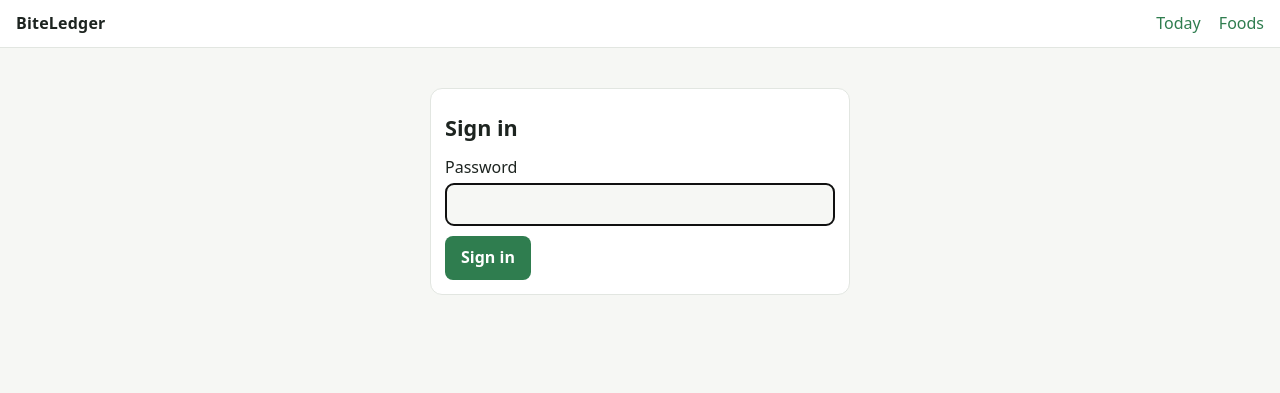
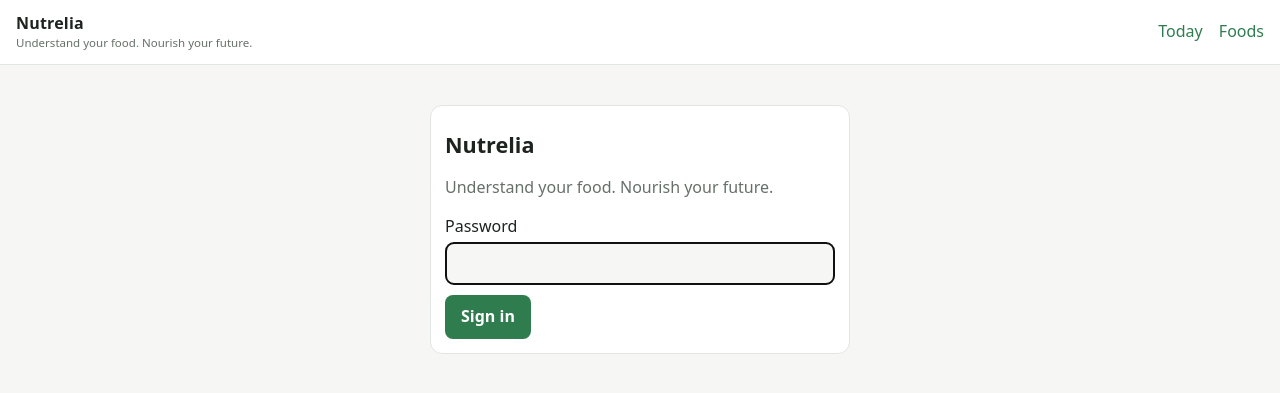
Before and after one commit to sankumar76/Nutrelia, a Flask app: page /login in a window 1280 px wide. Shown: the top 393 px of the page. Run offline with Flask 3, Linux system fonts and the light colour scheme.

Commit message:
Rename to Nutrelia and add tagline
Co-Authored-By: Claude Opus 5.5 (1M context) <noreply@anthropic.com>
Claude-Session: https://claude.ai/code/session_019tM5qHYoUiy84ubp6MqWkT

```diff
--- a/app.py
+++ b/app.py
@@ -1,4 +1,4 @@
-"""BiteLedger web app: build a day's food log by listing what you ate."""
+"""Nutrelia web app: build a day's food log by listing what you ate."""
 from __future__ import annotations
 
 import hmac
@@ -13,14 +13,14 @@ from flask import Flask, abort, flash, g, redirect, render_template, request, se
 ROOT = Path(__file__).resolve().parent
 sys.path.insert(0, str(ROOT))
 
-from biteledger import db, matching  # noqa: E402
-from biteledger.diary_parser import NUTRIENTS  # noqa: E402
+from nutrelia import db, matching  # noqa: E402
+from nutrelia.diary_parser import NUTRIENTS  # noqa: E402
 
 app = Flask(__name__)
-app.secret_key = os.environ.get("BITELEDGER_SECRET_KEY", "dev-only-change-me")
+app.secret_key = os.environ.get("NUTRELIA_SECRET_KEY", "dev-only-change-me")
 app.config.update(SESSION_COOKIE_HTTPONLY=True, SESSION_COOKIE_SAMESITE="Lax",
                   PERMANENT_SESSION_LIFETIME=timedelta(days=60))
-PASSWORD = os.environ.get("BITELEDGER_PASSWORD", "")
+PASSWORD = os.environ.get("NUTRELIA_PASSWORD", "")
 UNITS = {"calories": "", "carbs": "g", "fat": "g", "protein": "g", "cholesterol": "mg", "sodium": "mg", "sugar": "g", "fiber": "g"}
 
 
--- a/biteledger/db.py
+++ b/nutrelia/db.py
@@ -42,7 +42,7 @@ MEAL_ORDER = ["Breakfast", "Lunch", "Dinner", "Snacks"]
 
 
 def db_path() -> str:
-    return os.environ.get("BITELEDGER_DB", str(Path(__file__).resolve().parent.parent / "data" / "biteledger.db"))
+    return os.environ.get("NUTRELIA_DB", str(Path(__file__).resolve().parent.parent / "data" / "nutrelia.db"))
 
 
 def connect(path: str | None = None) -> sqlite3.Connection:
--- a/scripts/import_diary.py
+++ b/scripts/import_diary.py
@@ -1,4 +1,4 @@
-"""Import MyFitnessPal Printable Diary PDFs into BiteLedger.
+"""Import MyFitnessPal Printable Diary PDFs into Nutrelia.
 
     python scripts/import_diary.py MyFitnessPal_Oct_2025.pdf MyFitnessPal_Nov_2025.pdf ...
 
@@ -15,8 +15,8 @@ from pathlib import Path
 ROOT = Path(__file__).resolve().parent.parent
 sys.path.insert(0, str(ROOT))
 
-from biteledger import db  # noqa: E402
-from biteledger.diary_parser import DiaryEntry, parse_pdf, parse_text  # noqa: E402
+from nutrelia import db  # noqa: E402
+from nutrelia.diary_parser import DiaryEntry, parse_pdf, parse_text  # noqa: E402
 
 HISTORY_CSV = ROOT / "data" / "diary_history.csv"
 
--- a/static/style.css
+++ b/static/style.css
@@ -68,3 +68,8 @@ details form { margin-top: 10px; }
 .amount.inline { display: flex; align-items: center; gap: 6px; }
 .warn-text { color: var(--warn); flex-basis: 100%; }
 .amount-row .qty, .amount .qty { width: 84px; flex: none; margin: 0; }
+.brand .tagline { display: block; font-size: .72rem; font-weight: 400; color: var(--muted); letter-spacing: 0; }
+.top { gap: 12px; }
+.top nav { white-space: nowrap; flex-shrink: 0; }
+.top nav a { margin-left: 12px; }
+@media (max-width: 420px) { .top nav a { margin-left: 10px; font-size: .95rem; } }
--- a/templates/base.html
+++ b/templates/base.html
@@ -3,12 +3,13 @@
 <head>
   <meta charset="utf-8">
   <meta name="viewport" content="width=device-width, initial-scale=1">
-  <title>{% block title %}BiteLedger{% endblock %}</title>
+  <meta name="description" content="Nutrelia: Understand your food. Nourish your future.">
+  <title>{% block title %}Nutrelia{% endblock %}</title>
   <link rel="stylesheet" href="{{ url_for('static', filename='style.css') }}">
 </head>
 <body>
   <header class="top">
-    <a class="brand" href="{{ url_for('index') }}">BiteLedger</a>
+    <a class="brand" href="{{ url_for('index') }}">Nutrelia<span class="tagline">Understand your food. Nourish your future.</span></a>
     <nav>
       <a href="{{ url_for('index') }}">Today</a>
       <a href="{{ url_for('foods') }}">Foods</a>
--- a/templates/day.html
+++ b/templates/day.html
@@ -1,6 +1,6 @@
 {% extends "base.html" %}
 {% from "_macros.html" import nutrient_cells, nutrient_head with context %}
-{% block title %}{{ d.strftime('%a, %b %-d') }} · BiteLedger{% endblock %}
+{% block title %}{{ d.strftime('%a, %b %-d') }} · Nutrelia{% endblock %}
 {% block content %}
 <div class="daynav">
   <a href="{{ url_for('day_view', day=prev_day) }}" aria-label="Previous day">‹</a>
--- a/templates/login.html
+++ b/templates/login.html
@@ -1,7 +1,8 @@
 {% extends "base.html" %}
 {% block content %}
 <form method="post" class="card narrow">
-  <h1>Sign in</h1>
+  <h1>Nutrelia</h1>
+  <p class="muted">Understand your food. Nourish your future.</p>
   <label>Password <input type="password" name="password" autofocus required></label>
   <button>Sign in</button>
 </form>
```
Also changed, not shown: tests/test_biteledger.py (+3 -3 lines), README.md, nutrelia/__init__.py (added), nutrelia/diary_parser.py (renamed from biteledger/diary_parser.py), nutrelia/matching.py (renamed from biteledger/matching.py), nutrelia/units.py (renamed from biteledger/units.py).
